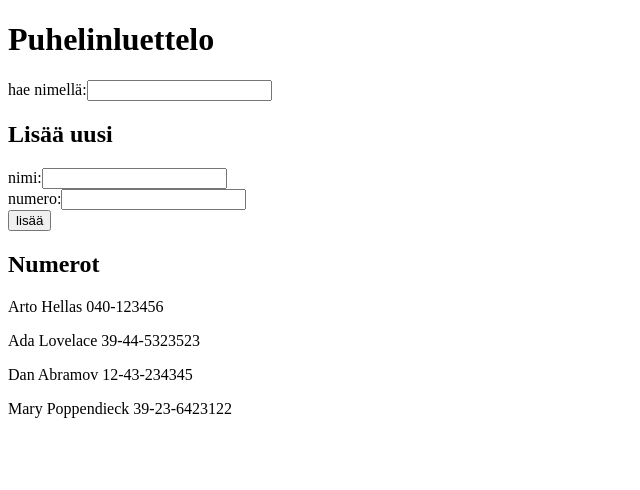
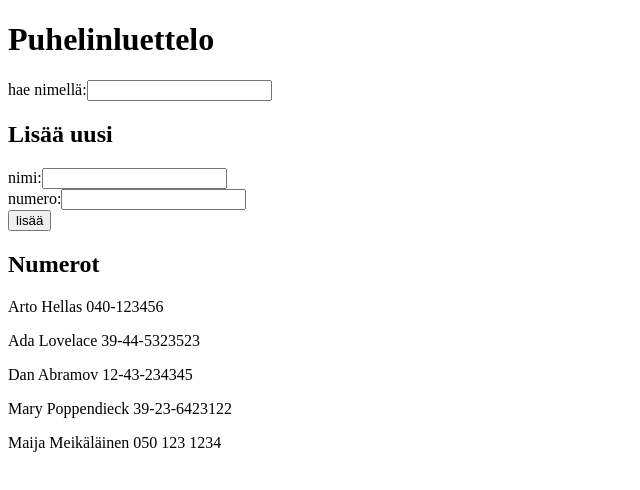
Before and after one commit to jeakaura/fullstack-22, a React (Create React App) app in the folder osa2/puhelinluettelo/: page / in a window 1280 px wide. Shown: the top 490 px of the page, without its empty margins (0-640 px from the left). Built offline with nearby package versions, Linux system fonts and the light colour scheme; data requests are answered from the project's data file.

Commit message:
puhelinluettelo step7

```diff
--- a/osa2/puhelinluettelo/db.json
+++ b/osa2/puhelinluettelo/db.json
@@ -1,5 +1,5 @@
 {
-    "persons":[
+  "persons": [
     {
       "name": "Arto Hellas",
       "number": "040-123456",
@@ -19,6 +19,11 @@
       "name": "Mary Poppendieck",
       "number": "39-23-6423122",
       "id": 4
+    },
+    {
+      "name": "Maija Meikäläinen",
+      "number": "050 123 1234",
+      "id": 5
     }
   ]
 }
--- a/osa2/puhelinluettelo/src/App.js
+++ b/osa2/puhelinluettelo/src/App.js
@@ -30,6 +30,11 @@ const App = () => {
     }
     else {
       setPersons(persons.concat(noteObject))
+      axios
+        .post('http://localhost:3001/persons', noteObject)
+        .then(response => {
+          console.log(response)
+      })
     }
     setNewName('')
     setNewNumber('')
```
Lines whose indentation alone changed are shown as unchanged.
